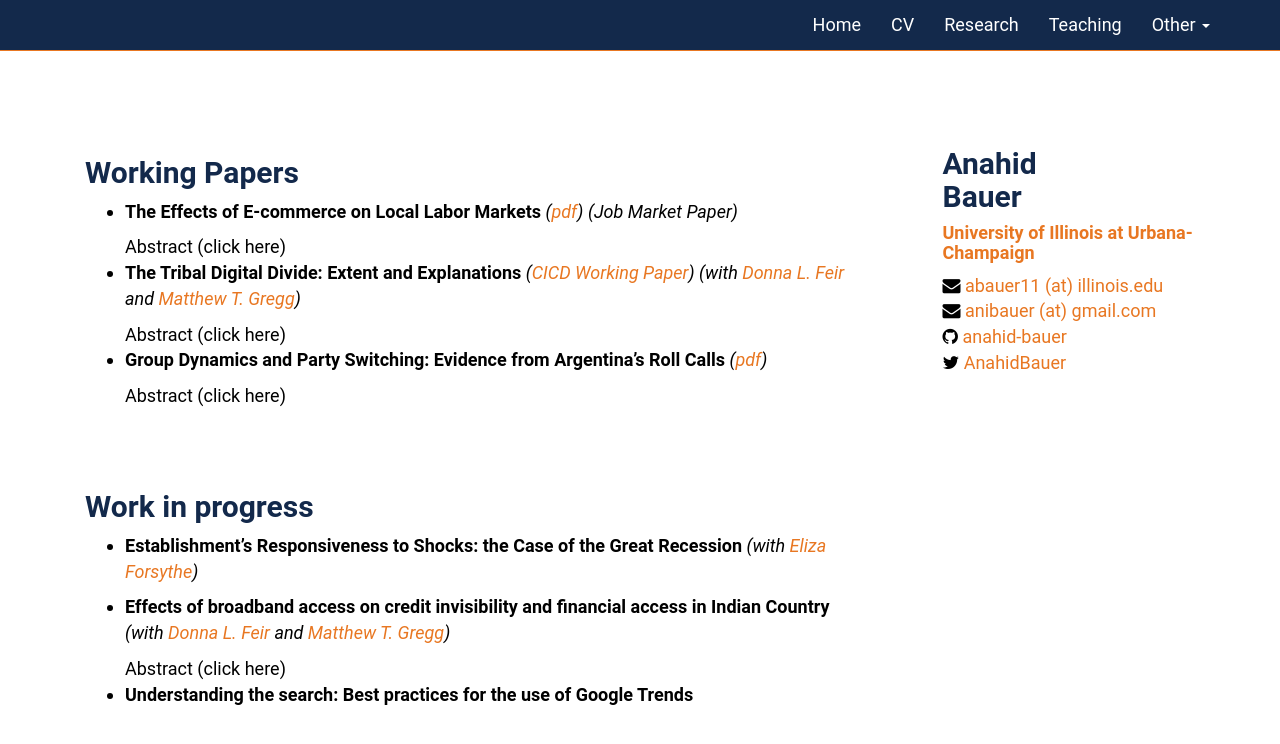
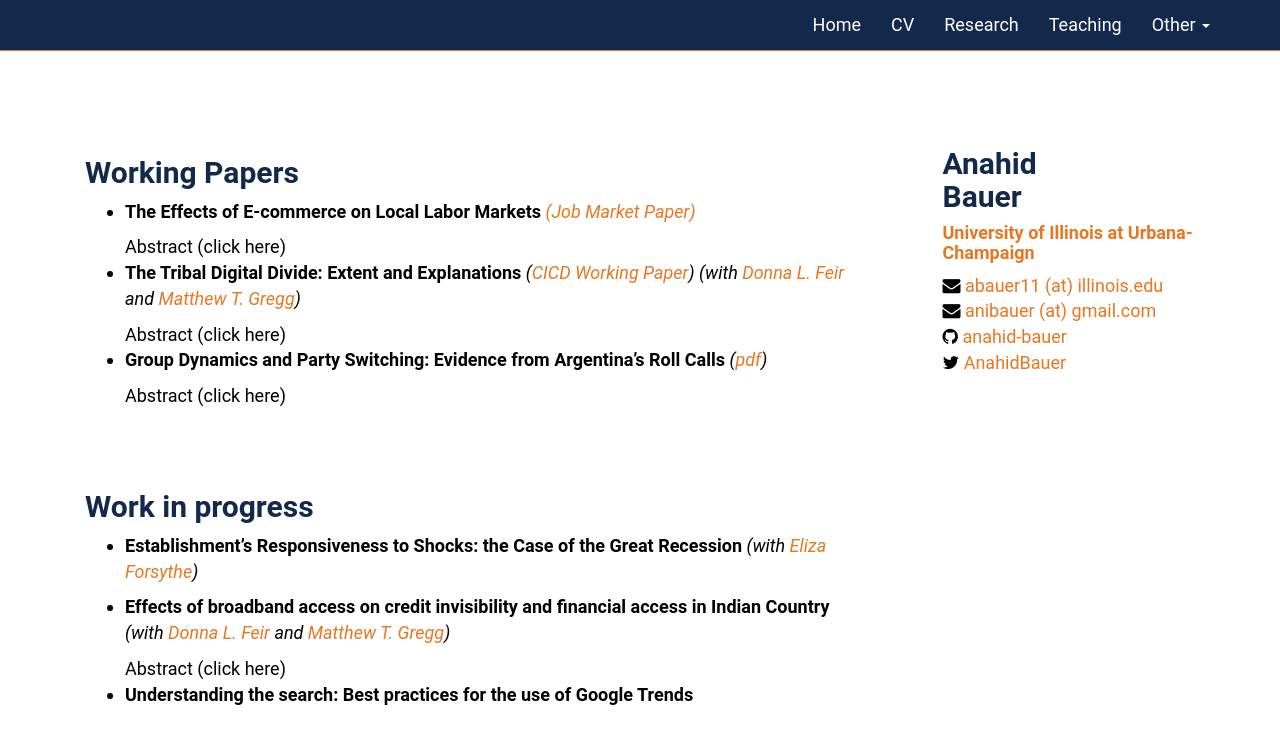
Before and after one commit to anahid-bauer/anahid-bauer.github.io, a Jekyll site: the page built from research.md, in a window 1280 px wide. Shown: the top 744 px of the page. Built offline with Jekyll 4.4.1, drawn with Linux system fonts in a browser that asks for light colours; our own code applies the rules of GitHub Pages for plain Markdown files.

Commit message:
Update research.md

```diff
--- a/research.md
+++ b/research.md
@@ -6,11 +6,11 @@ layout: secondary_pages
 
 
 
-* **The Effects of E-commerce on Local Labor Markets** *([pdf](/assets/Bauer_JMP.pdf))* <!--- [[SSRN]](https://ssrn.com/abstract=3020332) -->
-	*(Job Market Paper)*
+* **The Effects of E-commerce on Local Labor Markets** <a href="/assets/Bauer_JMP.pdf" target="_blank">*(Job Market Paper)*</a> <!--- [[SSRN]](https://ssrn.com/abstract=3020332) -->
+
 
 	<details>
-  <summary> Abstract (click here) </summary><p>
+  <summary><span class='icon-right'></span> Abstract (click here) </summary><p>
 	In the last two decades, the retail sector has experienced several changes: a sharp decline in the number of brick-and-mortar establishments, the entrance of online retailers, and the expansion of e-commerce. In this paper, I use data from County Business Patterns and the Current Population Survey to study the effects of e-commerce as the digital disruption in the retail sector. I exploit the variation in the enactment of state legislation, known as Amazon Tax, to measure the effect of reducing the price advantage of out-of-state online retail on local labor markets. Through an event study difference-in-difference approach, I find robust evidence that the enactment of Amazon tax increases both the ratio of employment to the working-age population as well as establishments to the population at the county level.</p></details>
 
 
```
